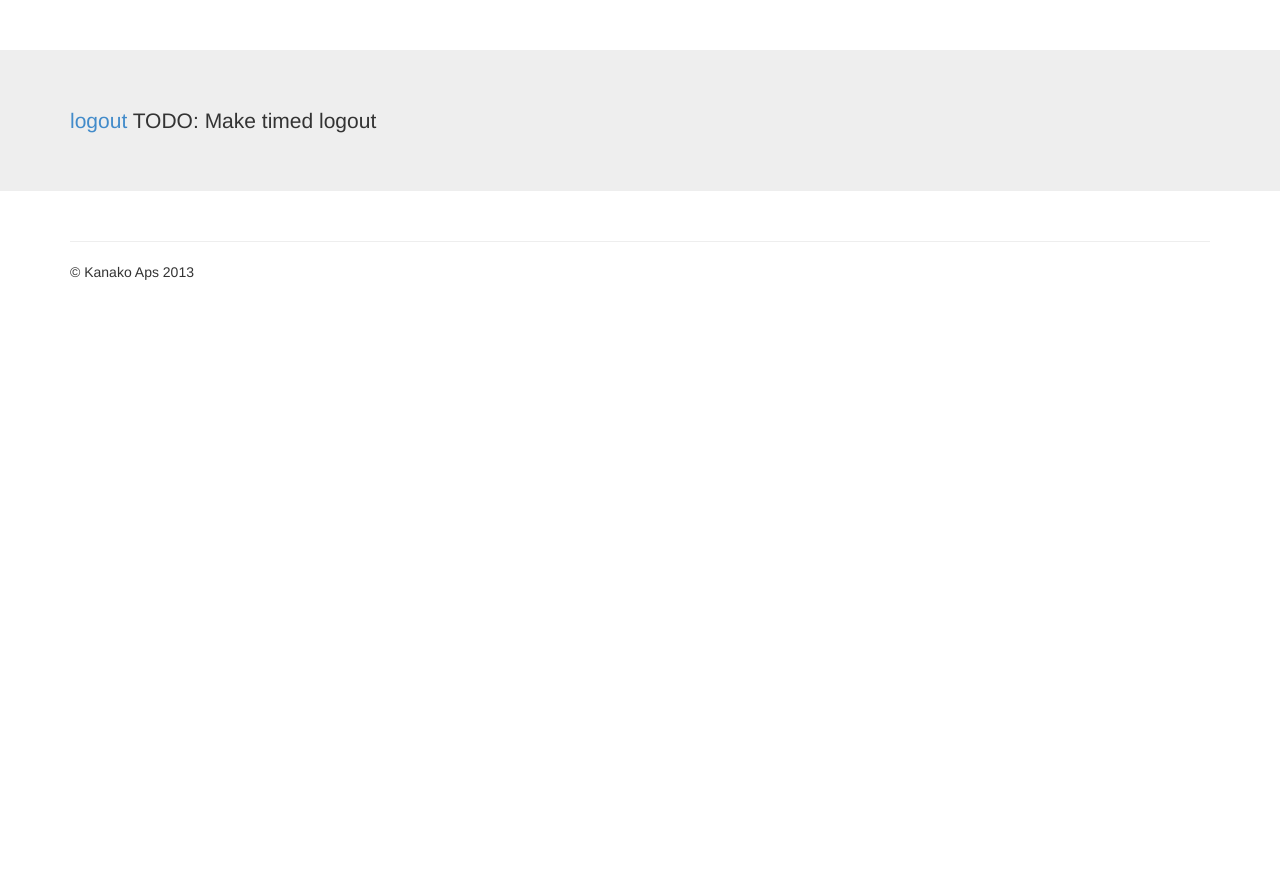
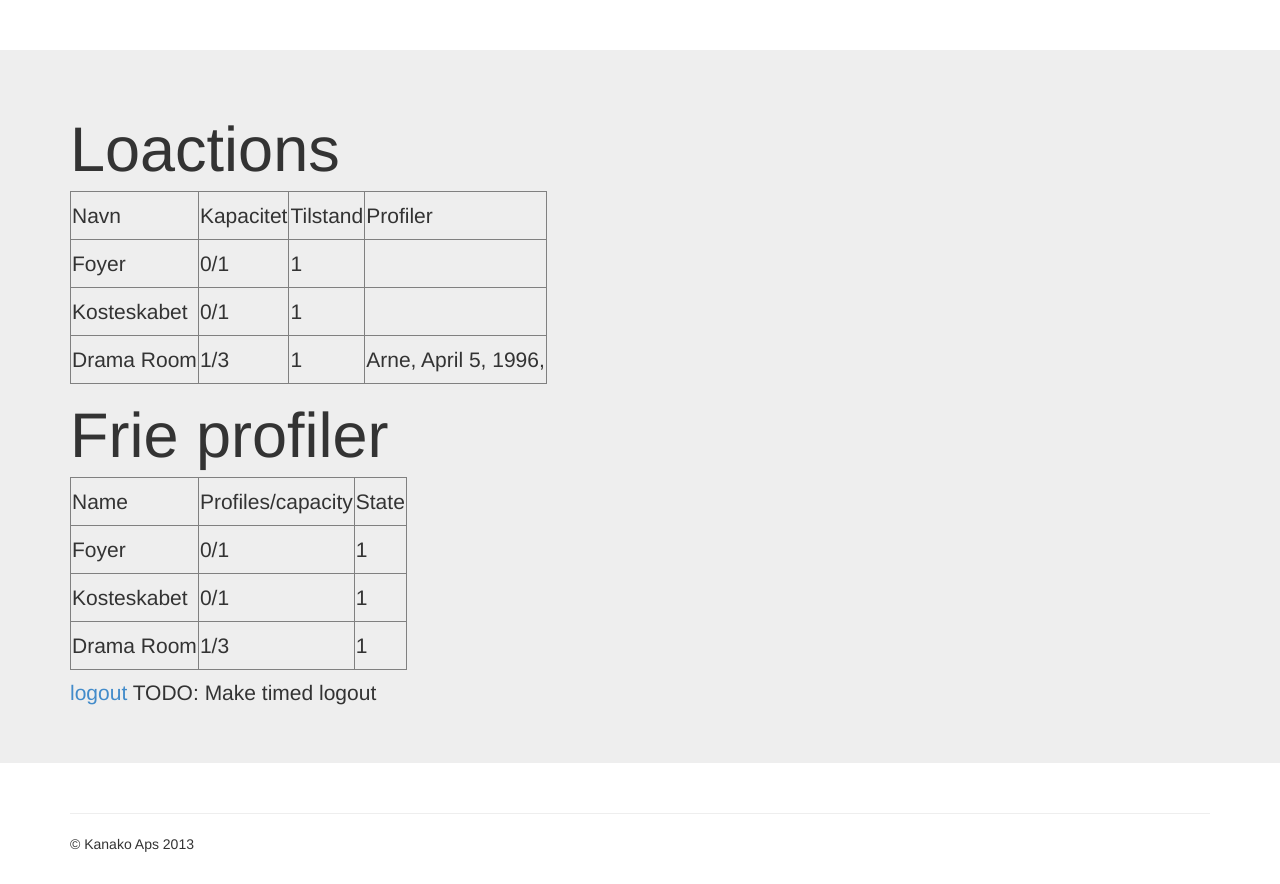
Before and after one commit to marcospal/TeaterApp, a Django app: page /overview/ in a window 1280 px wide. Before the commit the page ends 280 px from the top, so only its background shows below. Run offline with Django 3.2, Linux system fonts and the light colour scheme; a user stored in the database is signed in; data comes from the database, SQL or seed files in the repository; both versions use the stored data as it was after the commit; parts of the project's set-up code (start-up, migrations or seed data) failed here and were passed over; some libraries are stand-ins or nearby versions.

Commit message:
Started overview
Need draggable to move profiles?

```diff
--- a/teaterapp/show/templates/overview.html
+++ b/teaterapp/show/templates/overview.html
@@ -1,6 +1,75 @@
 {% extends "base.html" %}
 
 {% block body %}
+
+    <h1>Loactions</h1>
+    <table border="1">
+    <tr>
+        <td>
+            Navn
+        </td>
+        <td>
+            Kapacitet
+        </td>
+        <td>
+            Tilstand
+        </td>
+        <td>
+            Profiler
+        </td>
+    </tr>
+   {%for l in locations %}
+        <tr>
+            <td>
+                {{l.name}}
+            </td>
+            <td>
+                {{l.profiles.count}}/{{l.capacity}}
+            </td>
+            <td>
+                {{l.state}}
+            </td>
+            <td>
+                {% for p in l.profiles.all %}
+                    {{ p.name }}, {{ p.birth }},
+                {% endfor %}
+            </td>
+        </tr>
+    {% endfor %}
+    </table>
+
+    <h1>Frie profiler</h1>
+    <table border="1">
+    <tr>
+        <td>
+            Name
+        </td>
+        <td>
+            Profiles/capacity
+        </td>
+        <td>
+            State
+        </td>
+
+
+    </tr>
+
+    {%for l in locations %}
+        <tr>
+            <td>
+                {{l.name}}
+            </td>
+            <td>
+                {{l.profiles.count}}/{{l.capacity}}
+            </td>
+            <td>
+                {{l.state}}
+            </td>
+        </tr>
+    {% endfor %}
+    </table>
+
+
 
 {% endblock %}
 
--- a/teaterapp/show/views.py
+++ b/teaterapp/show/views.py
@@ -332,9 +332,13 @@ def directions(request):
 
 @staff_member_required
 def overview(request):
+
+    locations = Location.objects.all()
+
     c = {
         'STATIC_URL': settings.STATIC_URL,
         'title': "overview",
+        'locations': locations
     }
     return render_to_response('overview.html', c, context_instance=RequestContext(request))
 
```
Also changed, not shown: sqlite.db.
